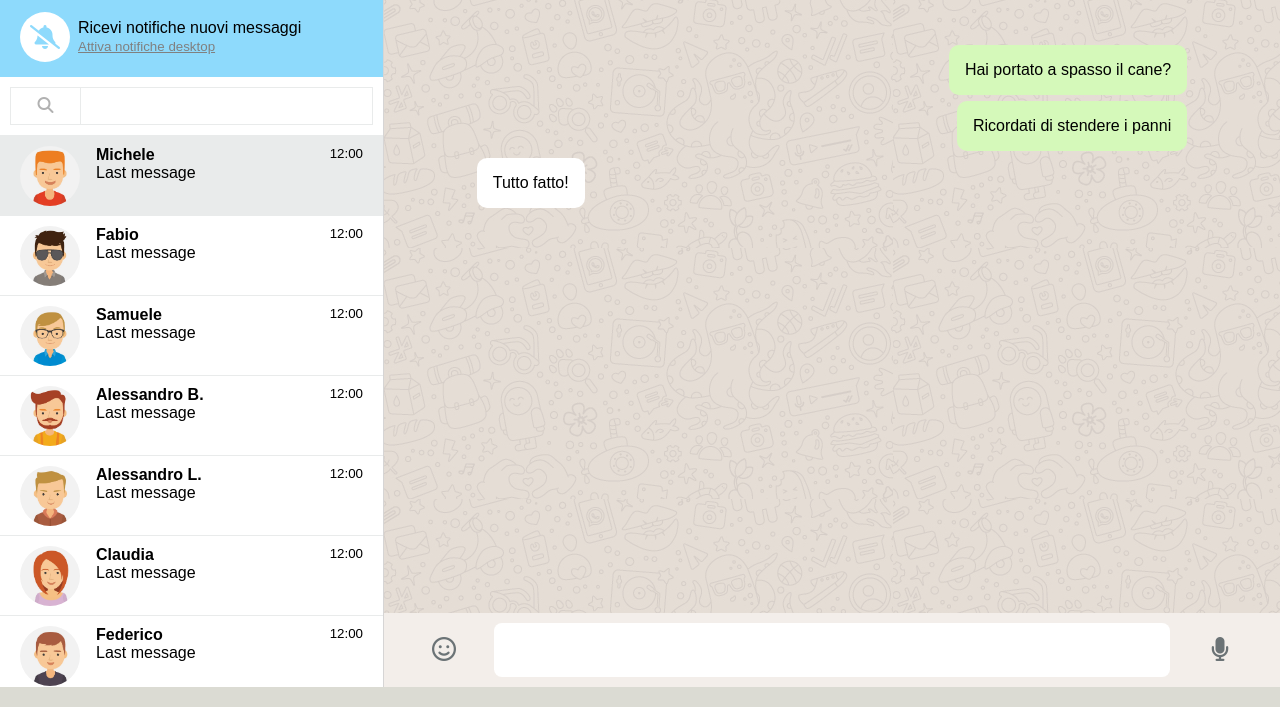
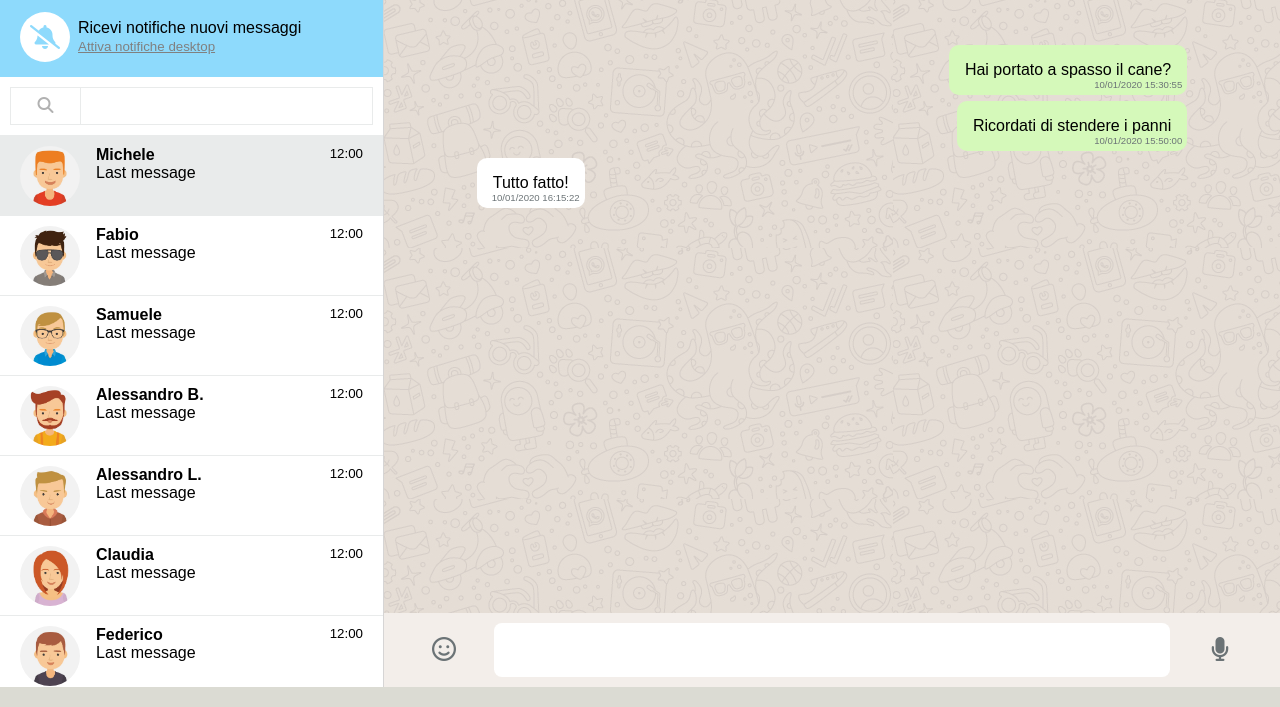
Before and after one commit to MLaz95/vue-boolzapp, a plain HTML site: page index.html in a window 1280 px wide. Shown: the part 93-800 px from the top of the page. Drawn offline with nearby package versions, Linux system fonts and the light colour scheme.

Commit message:
aggiunti timestamps e stilizzazioni chat bubbles

```diff
--- a/index.html
+++ b/index.html
@@ -106,7 +106,10 @@
                     class="chat-row"
                     :class="text.status"
                 >
-                    <div class="chat-text">{{text.message}}</div>
+                    <div class="chat-text">
+                        {{text.message}}
+                        <span class="chat-time">{{text.date}}</span>
+                    </div>
                 </div>
             </div>
 
--- a/style.css
+++ b/style.css
@@ -237,6 +237,11 @@ main{
 .chat-text{
     padding: 1em;
     border-radius: 10px;
+
+    min-width: 10%;
+    max-width: 65%;
+
+    position: relative;
 }
 
 .sent .chat-text{
@@ -245,6 +250,14 @@ main{
 
 .received .chat-text{
     background-color: white;
+}
+
+.chat-time{
+    position: absolute;
+    bottom: 5px;
+    right: 5px;
+    font-size: 0.6em;
+    color: #6B7376;
 }
 
 
```
